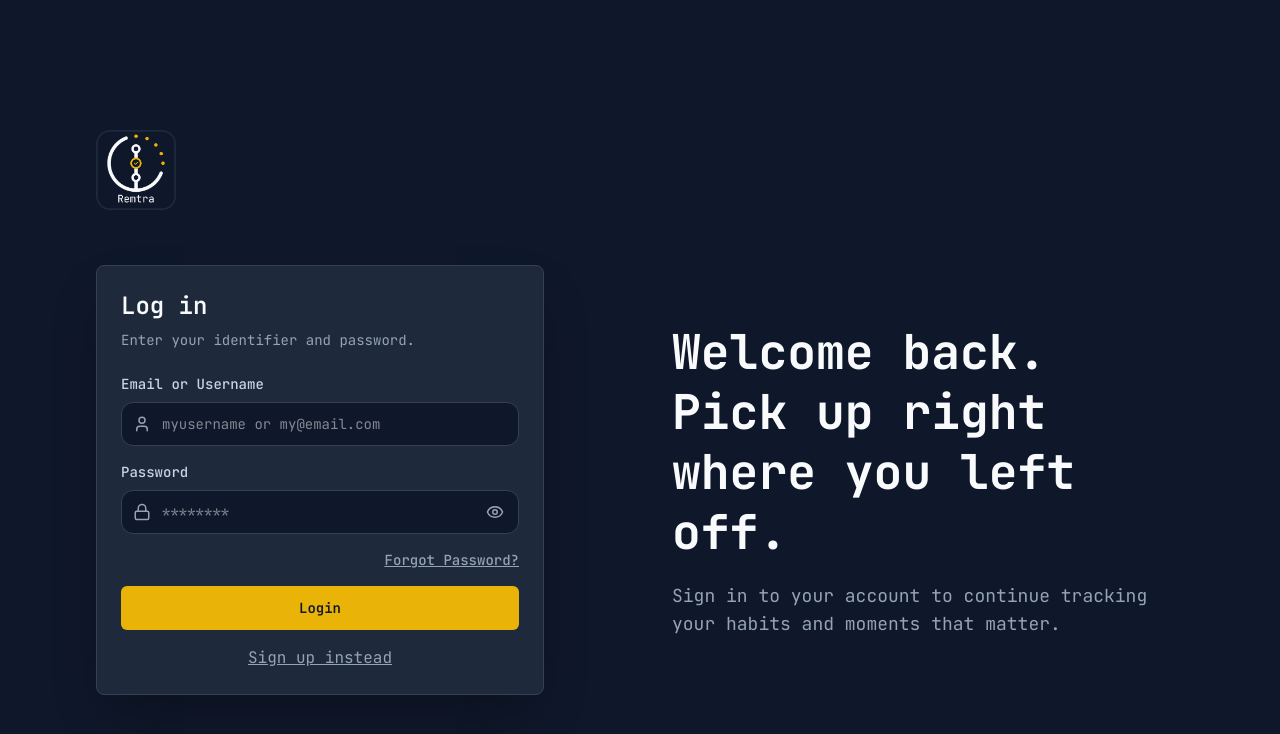
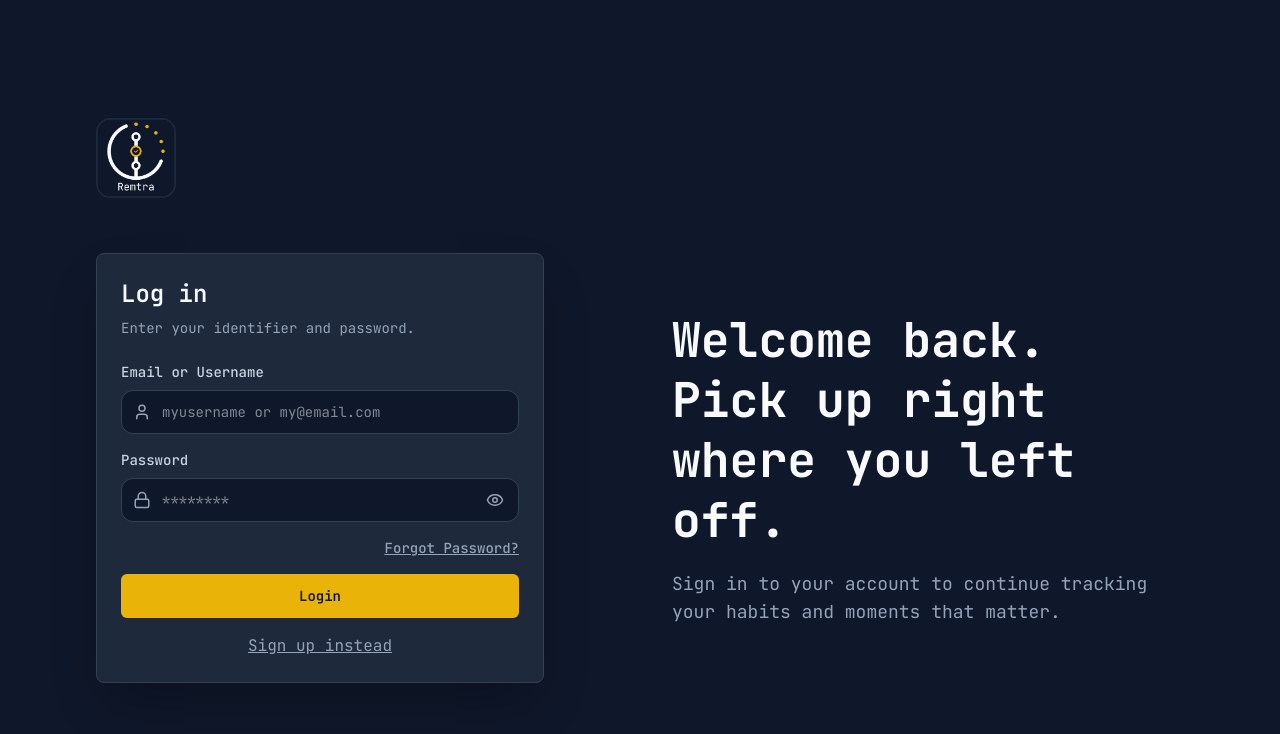
Before and after one commit to nl-codes/remtra, a React (Vite) app in the folder frontend/: page /login in a window 1280 px wide. Shown: the top 734 px of the page. Built offline with nearby package versions, Linux system fonts and the light colour scheme; no server answers.

Commit message:
fix(styles): reset body margin to improve layout consistency

```diff
--- a/frontend/src/index.css
+++ b/frontend/src/index.css
@@ -21,7 +21,7 @@ html {
 }
 
 body {
-    margin: 12px 12px 0 12px;
+    margin: 0;
     min-width: 320px;
     min-height: 100vh;
     background: var(--color-primary-background);
```
